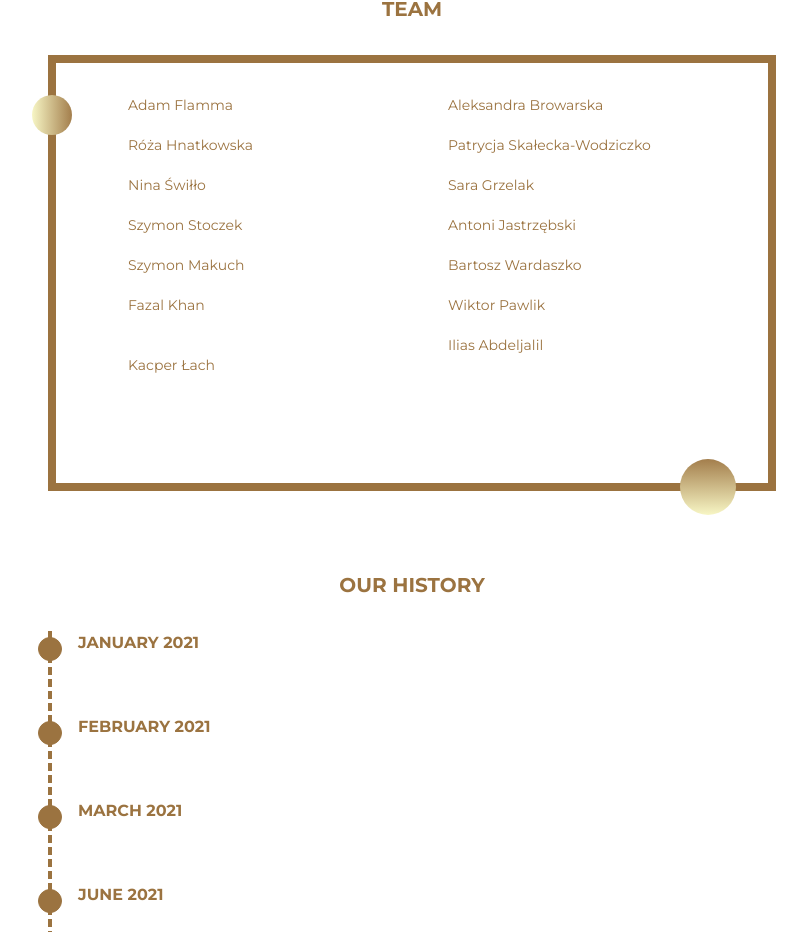
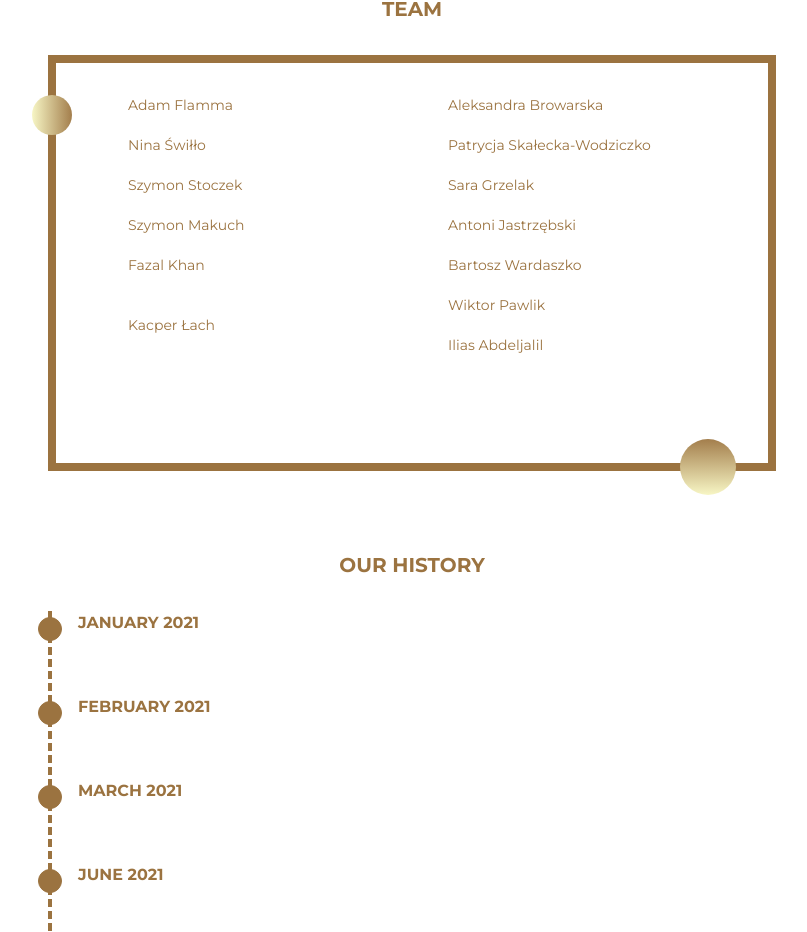
Before and after one commit to stowarzyszenie-gameup/astrolabe-stories-website, a Next.js app: page / in a window 1280 px wide. Shown: the part 1098-2030 px from the top of the page, without its empty margins (228-1035 px from the left). Built offline with nearby package versions, Linux system fonts and the light colour scheme.

Commit message:
Team update

```diff
--- a/components/Team/index.tsx
+++ b/components/Team/index.tsx
@@ -16,10 +16,6 @@ const Team = () => {
             <li>
               <span className="text-primary">Adam Flamma</span> - Father of
               chaos (and games)
-            </li>
-            <li>
-              <span className="text-primary">Róża Hnatkowska</span> - Ninja (PR,
-              and much more!)
             </li>
             <li>
               <span className="text-primary">Nina Świłło</span> - Miracle maker
```
